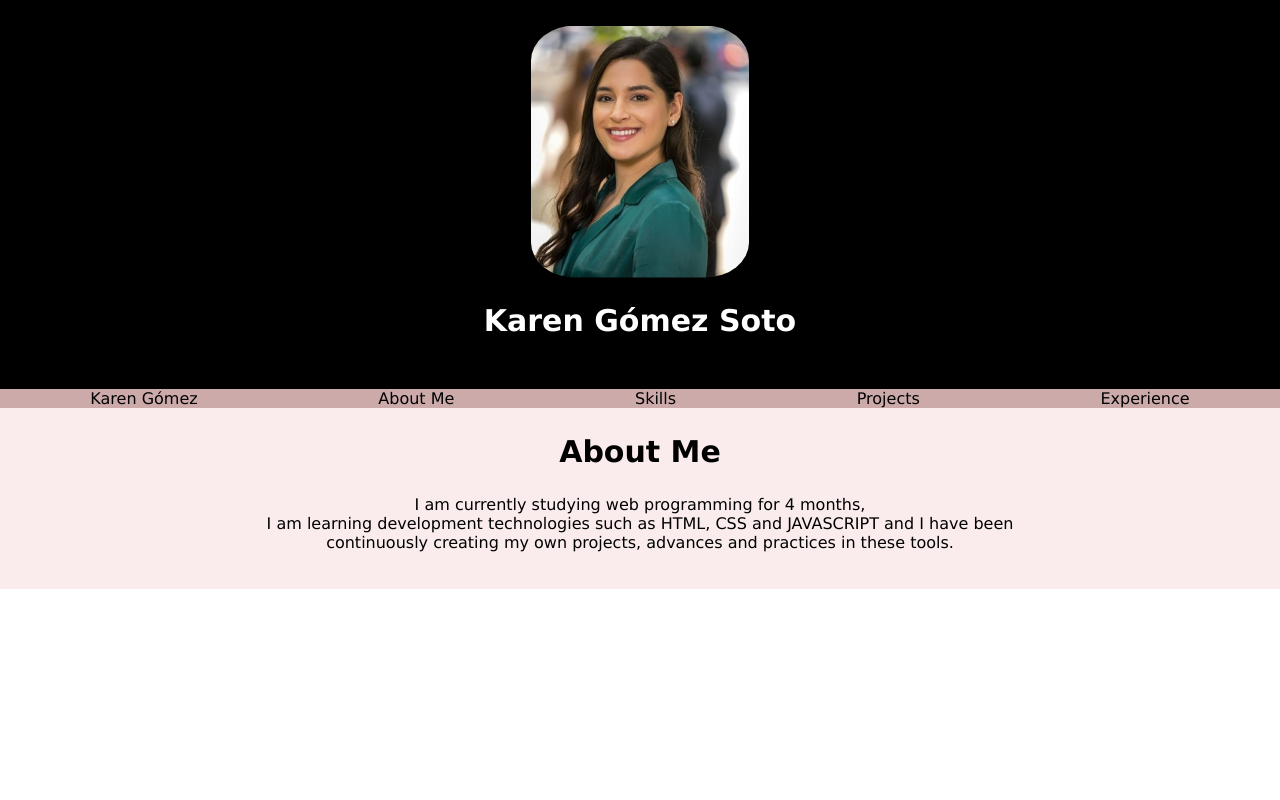
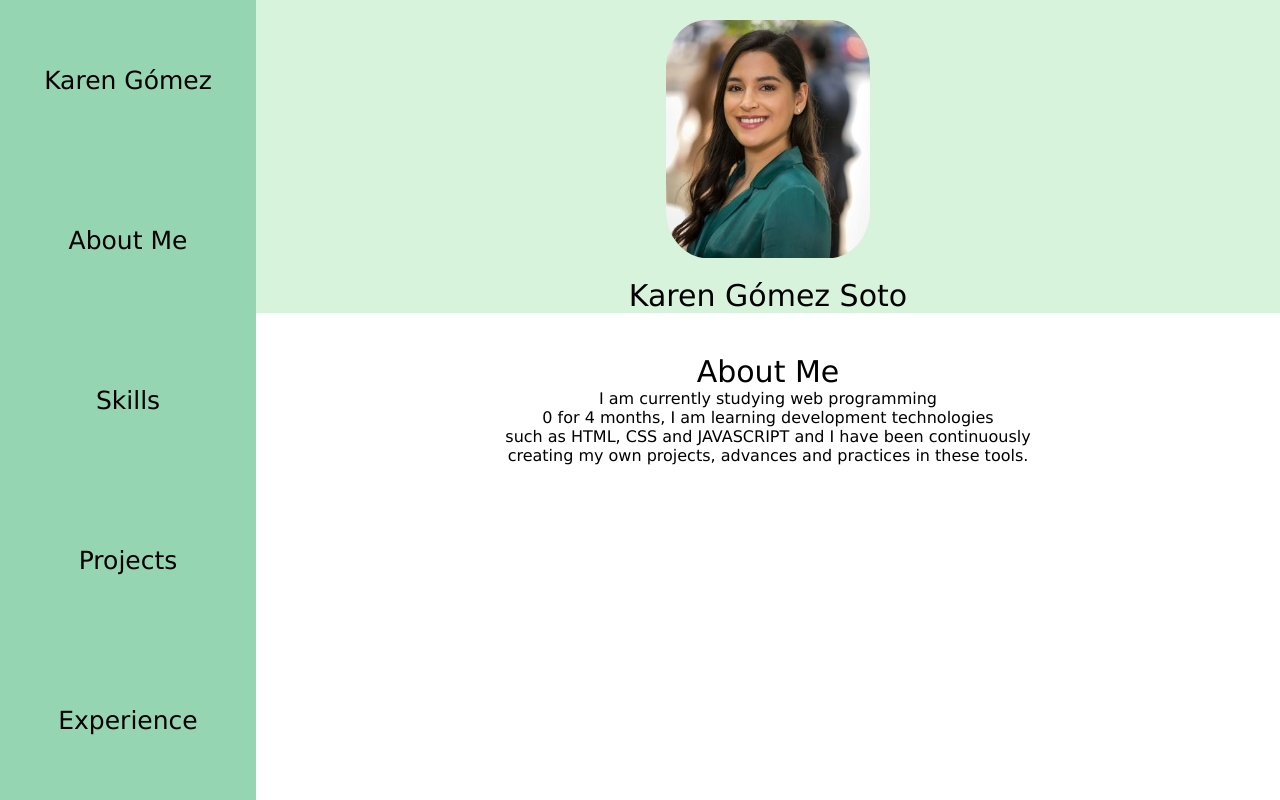
Before and after one commit to karengomezs/karengomezs.github.io, a plain HTML site: page index.html in a window 1280 px wide. Drawn offline with Linux system fonts and the light colour scheme; a web font is replaced by a local one.

Commit message:
page layout

```diff
--- a/index.html
+++ b/index.html
@@ -7,30 +7,43 @@
     <meta name="viewport" content="width=device-width, initial-scale=1.0">
     <title>Document</title>
     <link rel="stylesheet" href="./style.css">
-    <link rel="preconnect" href="https://fonts.googleapis.com">
+    <link href="https://fonts.googleapis.com/css2?family=Frank+Ruhl+Libre&family=Montserrat:wght@500&display=swap" rel="stylesheet">
 </head>
 
 <body>
-    <main>
-        <picture>
-            <source media="">
-        </picture>
-    </main>
-    <div class="one-section">
-        <img src="./imagen cv.jpg" alt="">
-        <h1 class="myname">Karen Gómez Soto</h1>
-    </div>
-    <div class="second-section">
-        <div class="menu-container">
+
+    <main class="main">
+        <aside class="aside">
             <p>Karen Gómez</p>
-            <p>About Me</p>
+            <P>About Me</P>
             <p>Skills</p>
             <p>Projects</p>
             <p>Experience</p>
+        </aside>
+
+        <div class="general-content">
+            <div class="one-section">
+                <img src="./imagen cv.jpg" alt="">
+                <p>Karen Gómez Soto</p>
+            </div>
+
+            <div class="two-section">
+                <p class="two-about-me">About Me</p>
+                <p class="two-content">I am currently studying web programming <br>0 for 4 months, I am learning development technologies<br> such as HTML, CSS and JAVASCRIPT and I have been continuously <br>creating my own projects, advances and practices in these tools.</p>
+            </div>
+
+            <div class="third-section">
+                <p></p>
+                <p></p>
+            </div>
+
         </div>
-        <h2 class="about-me">About Me</h2>
-        <p class="about-me-content">I am currently studying web programming for 4 months, <br> I am learning development technologies such as HTML, CSS and JAVASCRIPT and I have been <br> continuously creating my own projects, advances and practices in these tools.</p>
-    </div>
+
+
+
+
+    </main>
+
 </body>
 
 </html>
--- a/style.css
+++ b/style.css
@@ -6,61 +6,72 @@
 
 html {
     font-size: 62.5%;
+    font-family: 'Lucida Sans', 'Lucida Sans Regular', 'Lucida Grande', 'Lucida Sans Unicode', Geneva, Verdana, sans-serif
 }
 
-body {
-    min-height: 800px;
-    font-family: 'Lucida Sans', 'Lucida Sans Regular', 'Lucida Grande', 'Lucida Sans Unicode', Geneva, Verdana, sans-serif;
+.main {
+    background-color: white;
+    display: grid;
+    grid-template-columns: 20% 1fr;
+    grid-template-rows: 1fr;
+    /* min-height: 100vh; */
+}
+
+.aside {
+    background-color: #95d5b2;
+    display: flex;
+    justify-content: space-around;
+    align-items: center;
+    flex-direction: column;
+    font-size: 2.5rem;
+}
+
+.general-content {
+    overflow-y: auto;
+    height: 100vh;
 }
 
 .one-section {
+    background-color: #d8f3dc;
     display: flex;
     flex-direction: column;
     align-items: center;
-    height: 20%;
-    background-color: #000000;
+    font-size: 2rem;
+    /* min-height: 350px; */
+    font-size: 3rem;
 }
 
 img {
-    padding: 2% 0 2% 0;
-    width: 17%;
-    height: 20%;
+    margin: 2% 0 2% 0;
     border-radius: 20%;
+    width: 20%;
+    height: 40%;
 }
 
-.myname {
-    align-items: flex-end;
-    margin-bottom: 4%;
-    font-family: 'Lucida Sans', 'Lucida Sans Regular', 'Lucida Grande', 'Lucida Sans Unicode', Geneva, Verdana, sans-serif;
-    font-size: 3rem;
-    color: rgb(255, 255, 255);
-}
-
-.second-section {
-    background-color: #faecec;
-    height: 200px;
+.two-section {
+    background-color: white;
+    padding: 4% 0 4% 0;
     display: flex;
     flex-direction: column;
     align-items: center;
+    /* min-height: 300px; */
     text-align: center;
 }
 
-.menu-container {
-    /* margin-top: 2%; */
-    display: flex;
-    justify-content: space-around;
-    width: 100%;
-    background-color: #ccaaaa;
+.two-about-me {
+    font-size: 3rem;
+}
+
+.two-content {
     font-size: 1.6rem;
 }
 
-.about-me {
-    font-size: 30px;
-    margin-top: 2%;
-    padding-bottom: 2%;
-    margin-top: 2%;
+.third-section {
+    background-color: rgb(128, 77, 77);
+    margin: 2% 0 2% 0;
+    display: flex;
+    flex-direction: column;
+    align-items: center;
+    /* min-height: 20%; */
+    text-align: center;
 }
-
-.about-me-content {
-    font-size: 1.6rem;
-}
```
